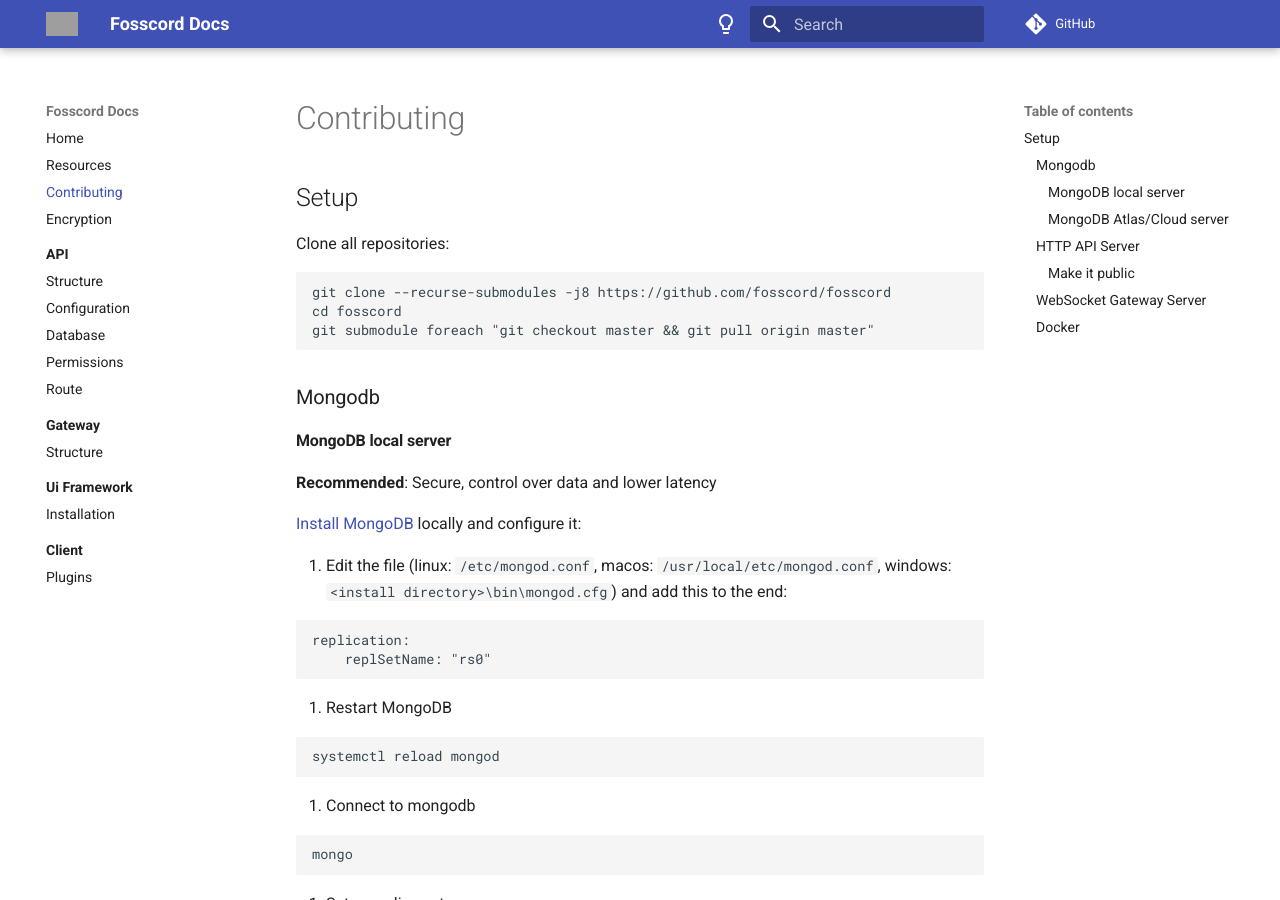
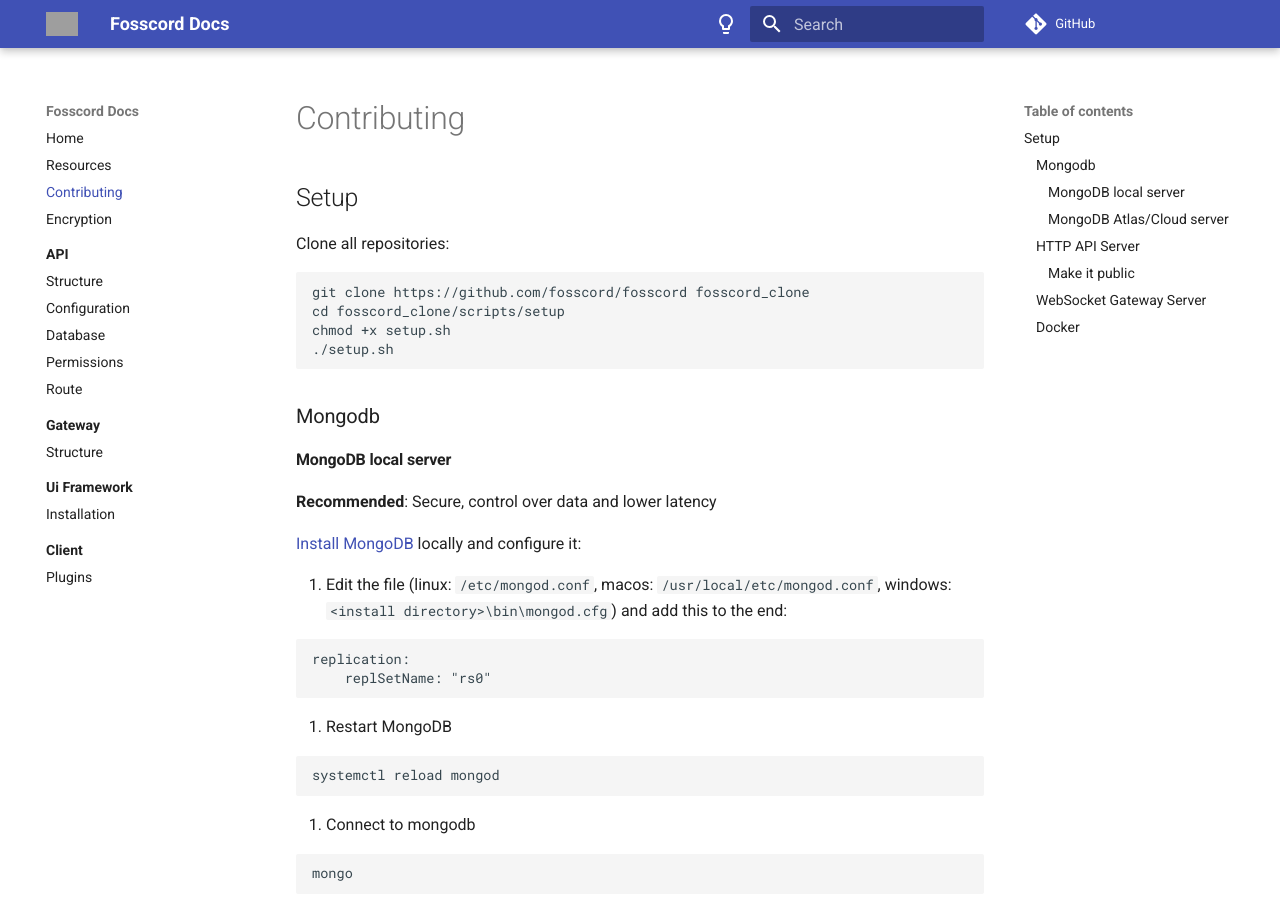
Before and after one commit to spacebarchat/docs, an MkDocs documentation site: the page built from docs/contributing.md, in a window 1280 px wide and 900 px high. Built offline with MkDocs 1.6.1 and Material for MkDocs 9.7.7, drawn with Linux system fonts in a browser that asks for light colours; comment, search, counter and statistics services are not loaded; grey boxes are pictures that could not be loaded.

Commit message:
Update contributing.md

````diff
--- a/docs/contributing.md
+++ b/docs/contributing.md
@@ -5,9 +5,10 @@
 Clone all repositories:
 
 ```
-git clone --recurse-submodules -j8 https://github.com/fosscord/fosscord
-cd fosscord
-git submodule foreach "git checkout master && git pull origin master"
+git clone https://github.com/fosscord/fosscord fosscord_clone
+cd fosscord_clone/scripts/setup
+chmod +x setup.sh
+./setup.sh
 ```
 
 ### Mongodb
````
